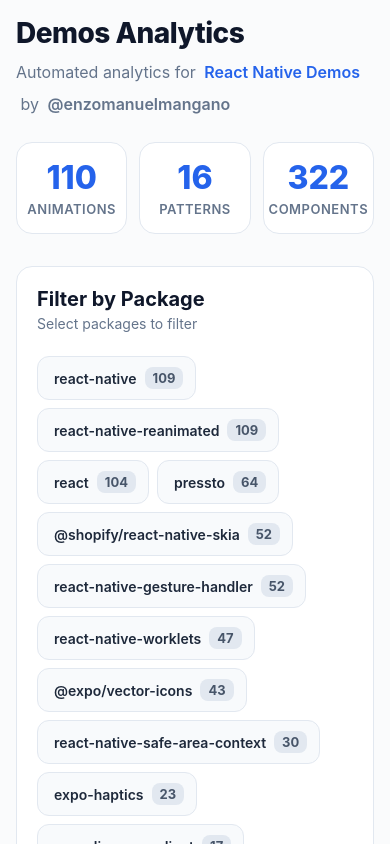
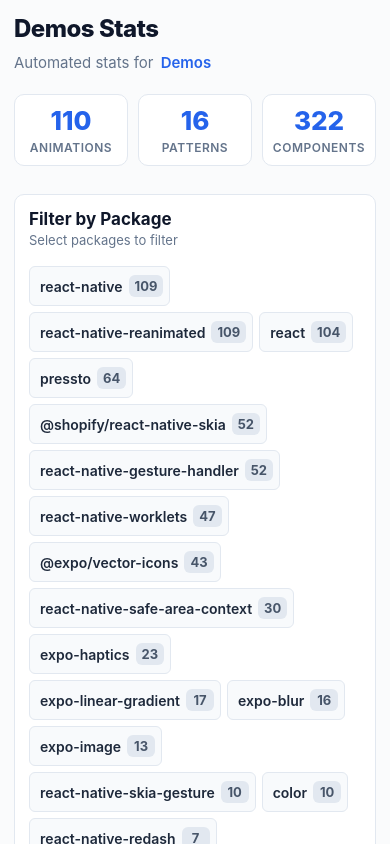
Before and after one commit to enzomanuelmangano/demos-stats, a React Native app: screen / in a window 390 px wide. Built offline with nearby package versions, Linux system fonts and the light colour scheme.

Commit message:
refactor: rename project from "demos-analytics" to "demos-stats"

```diff
--- a/app.json
+++ b/app.json
@@ -1,7 +1,7 @@
 {
   "expo": {
-    "name": "demos-analytics",
-    "slug": "demos-analytics",
+    "name": "demos-stats",
+    "slug": "demos-stats",
     "version": "1.0.0",
     "orientation": "portrait",
     "icon": "./assets/icon.png",
--- a/package.json
+++ b/package.json
@@ -1,5 +1,5 @@
 {
-  "name": "demos-analytics",
+  "name": "demos-stats",
   "version": "1.0.0",
   "main": "index.ts",
   "scripts": {
--- a/src/components/ProgressBarChart.tsx
+++ b/src/components/ProgressBarChart.tsx
@@ -102,38 +102,38 @@
   );
 }
 
-// Consistent spacing scale matching Dashboard
+// Consistent spacing scale matching Dashboard (scaled down)
 const SPACING = {
-  xs: 8,
-  sm: 12,
-  md: 16,
-  lg: 20,
-  xl: 24,
+  xs: 6,
+  sm: 10,
+  md: 14,
+  lg: 18,
+  xl: 22,
 };
 
 const styles = StyleSheet.create({
   container: {
     backgroundColor: '#ffffff',
-    borderRadius: SPACING.md,
-    padding: SPACING.xl,
+    borderRadius: SPACING.sm,
+    padding: SPACING.lg,
     borderWidth: 1,
     borderColor: '#e2e8f0',
   },
   containerMobile: {
-    padding: SPACING.md,
-    borderRadius: SPACING.sm,
+    padding: SPACING.sm,
+    borderRadius: SPACING.xs,
   },
   header: {
-    marginBottom: SPACING.lg,
+    marginBottom: SPACING.md,
   },
   title: {
-    fontSize: 17,
+    fontSize: 15,
     fontWeight: '700',
     color: '#0f172a',
     marginBottom: SPACING.xs / 2,
   },
   titleMobile: {
-    fontSize: 16,
+    fontSize: 14,
   },
   subtitle: {
     fontSize: 13,
@@ -141,10 +141,10 @@
     marginTop: SPACING.xs / 2,
   },
   list: {
-    gap: SPACING.md,
+    gap: SPACING.sm,
   },
   row: {
-    gap: SPACING.xs,
+    gap: SPACING.xs - 2,
   },
   rowTop: {
     flexDirection: 'row',
@@ -159,24 +159,24 @@
     marginRight: SPACING.sm,
   },
   rankBadge: {
-    width: 28,
-    height: 28,
-    borderRadius: SPACING.xs,
+    width: 24,
+    height: 24,
+    borderRadius: SPACING.xs - 2,
     alignItems: 'center',
     justifyContent: 'center',
   },
   rank: {
-    fontSize: 13,
+    fontSize: 12,
     fontWeight: '800',
   },
   label: {
-    fontSize: 14,
+    fontSize: 13,
     color: '#1e293b',
     fontWeight: '600',
     flex: 1,
   },
   labelMobile: {
-    fontSize: 13,
+    fontSize: 12,
   },
   stats: {
     flexDirection: 'row',
@@ -184,16 +184,16 @@
     gap: SPACING.xs / 2,
   },
   count: {
-    fontSize: 16,
+    fontSize: 15,
     color: '#0f172a',
     fontWeight: '800',
     fontFamily: 'monospace',
   },
   countMobile: {
-    fontSize: 15,
+    fontSize: 14,
   },
   percentage: {
-    fontSize: 12,
+    fontSize: 11,
     color: '#64748b',
     fontWeight: '600',
   },
--- a/src/screens/Dashboard.tsx
+++ b/src/screens/Dashboard.tsx
@@ -36,7 +36,13 @@
   return component;
 }
 
-type CategoryType = 'components' | 'functions' | 'packages' | 'hooks' | 'patterns' | 'techniques';
+type CategoryType =
+  | 'components'
+  | 'functions'
+  | 'packages'
+  | 'hooks'
+  | 'patterns'
+  | 'techniques';
 
 export function Dashboard() {
   const { stats, loading, error } = useAggregateStats();
@@ -47,7 +53,8 @@
   // Modal state
   const [modalVisible, setModalVisible] = useState(false);
   const [selectedItem, setSelectedItem] = useState<string>('');
-  const [selectedCategory, setSelectedCategory] = useState<CategoryType>('components');
+  const [selectedCategory, setSelectedCategory] =
+    useState<CategoryType>('components');
 
   const filteredAnimations = useMemo(() => {
     if (!stats) return [];
@@ -67,22 +74,33 @@
   // Calculate insights from filtered animations
   const insights = useMemo(() => {
     if (!stats) {
-      return { patterns: {}, techniques: {}, components: {}, hooks: {}, packages: {}, functions: {} };
+      return {
+        patterns: {},
+        techniques: {},
+        components: {},
+        hooks: {},
+        packages: {},
+        functions: {},
+      };
     }
 
     // If exactly one package is selected, show package-specific data IF available
-    const singlePackageFilter = selectedPackages.length === 1 ? selectedPackages[0] : null;
+    const singlePackageFilter =
+      selectedPackages.length === 1 ? selectedPackages[0] : null;
 
     // Check if this package has detailed tracking data
-    const hasPackageDetail = singlePackageFilter &&
-                             stats.components_by_package?.[singlePackageFilter] &&
-                             Object.keys(stats.components_by_package[singlePackageFilter]).length > 0;
+    const hasPackageDetail =
+      singlePackageFilter &&
+      stats.components_by_package?.[singlePackageFilter] &&
+      Object.keys(stats.components_by_package[singlePackageFilter]).length > 0;
 
     if (hasPackageDetail && singlePackageFilter) {
       // Get the package-specific items from the global stats
-      const packageComponents = stats.components_by_package[singlePackageFilter] || {};
+      const packageComponents =
+        stats.components_by_package[singlePackageFilter] || {};
       const packageHooks = stats.hooks_by_package[singlePackageFilter] || {};
-      const packageFunctions = stats.functions_by_package[singlePackageFilter] || {};
+      const packageFunctions =
+        stats.functions_by_package[singlePackageFilter] || {};
 
       // Now count only these items in the filtered animations
       const components: Record<string, number> = {};
@@ -92,15 +110,19 @@
       // Count occurrences in filtered animations only
       filteredAnimations.forEach((anim) => {
         // Use packages_detail from this specific animation to know which components are from which package
-        const animPackageDetail = (anim as any).packages_detail?.[singlePackageFilter];
+        const animPackageDetail = (anim as any).packages_detail?.[
+          singlePackageFilter
+        ];
 
         if (animPackageDetail) {
           // Count components FROM this package in this specific animation
           // If components array is empty, use imports
           const uniqueComponents = new Set<string>();
-          const componentsList = (animPackageDetail.components && animPackageDetail.components.length > 0)
-            ? animPackageDetail.components
-            : (animPackageDetail.imports || []);
+          const componentsList =
+            animPackageDetail.components &&
+            animPackageDetail.components.length > 0
+              ? animPackageDetail.components
+              : animPackageDetail.imports || [];
 
           if (componentsList.length > 0) {
             componentsList.forEach((component: string) => {
@@ -112,12 +134,27 @@
           // Also check for Touchable.* and Animated.* wrapped versions in global components
           // For Skia specifically, check if global components has Touchable.Canvas, Touchable.Circle, etc.
           if (singlePackageFilter === '@shopify/react-native-skia') {
-            const skiaComponents = ['Canvas', 'Circle', 'Group', 'Path', 'Rect', 'Image', 'Text', 'Blur'];
+            const skiaComponents = [
+              'Canvas',
+              'Circle',
+              'Group',
+              'Path',
+              'Rect',
+              'Image',
+              'Text',
+              'Blur',
+            ];
             anim.components.forEach((comp: string) => {
-              if (comp.startsWith('Touchable.') || comp.startsWith('Animated.')) {
+              if (
+                comp.startsWith('Touchable.') ||
+                comp.startsWith('Animated.')
+              ) {
                 const normalized = normalizeComponentName(comp);
                 // Only add if it's a known Skia component and not already counted
-                if (skiaComponents.includes(normalized) && !uniqueComponents.has(normalized)) {
+                if (
+                  skiaComponents.includes(normalized) &&
+                  !uniqueComponents.has(normalized)
+                ) {
                   uniqueComponents.add(normalized);
                 }
               }
@@ -225,7 +262,11 @@
     return { patterns, techniques, components, hooks, packages, functions };
   }, [filteredAnimations, selectedPackages, stats]);
 
-  const toggleFilter = (list: string[], item: string, setter: (items: string[]) => void) => {
+  const toggleFilter = (
+    list: string[],
+    item: string,
+    setter: (items: string[]) => void
+  ) => {
     if (list.includes(item)) {
       setter(list.filter((i) => i !== item));
     } else {
@@ -316,72 +357,85 @@
   }
 
   return (
-    <ScrollView style={styles.container} contentContainerStyle={[styles.content, isMobile && styles.contentMobile]}>
+    <ScrollView
+      style={styles.container}
+      contentContainerStyle={[styles.content, isMobile && styles.contentMobile]}
+    >
       {/* Header */}
       <View style={[styles.header, isMobile && styles.headerMobile]}>
-        <Text style={[styles.headerTitle, isMobile && styles.headerTitleMobile]}>
-          Demos Analytics
+        <Text
+          style={[styles.headerTitle, isMobile && styles.headerTitleMobile]}
+        >
+          Demos Stats
         </Text>
         <View style={styles.headerSubtitleContainer}>
-          <Text style={styles.headerSubtitle}>
-            Automated analytics for{' '}
-          </Text>
+          <Text style={styles.headerSubtitle}>Automated stats for </Text>
           <TouchableOpacity
             onPress={() => {
               if (typeof window !== 'undefined') {
-                window.open('https://github.com/enzomanuelmangano/demos', '_blank');
+                window.open(
+                  'https://github.com/enzomanuelmangano/demos',
+                  '_blank'
+                );
               }
             }}
             style={styles.demoLink}
           >
-            <Text style={styles.demoLinkText}>React Native Demos</Text>
-          </TouchableOpacity>
-          <Text style={styles.headerSubtitle}> by </Text>
-          <TouchableOpacity
-            onPress={() => {
-              if (typeof window !== 'undefined') {
-                window.open('https://github.com/enzomanuelmangano', '_blank');
-              }
-            }}
-            style={styles.authorLink}
-          >
-            <Text style={styles.authorLinkText}>@enzomanuelmangano</Text>
+            <Text style={styles.demoLinkText}>Demos</Text>
           </TouchableOpacity>
         </View>
 
-        <View style={[styles.statsOverview, isMobile && styles.statsOverviewMobile]}>
+        <View
+          style={[styles.statsOverview, isMobile && styles.statsOverviewMobile]}
+        >
           <View style={[styles.statCard, isMobile && styles.statCardMobile]}>
             <Text style={styles.statValue}>{filteredAnimations.length}</Text>
             <Text style={styles.statLabel}>Animations</Text>
           </View>
           <View style={[styles.statCard, isMobile && styles.statCardMobile]}>
-            <Text style={styles.statValue}>{Object.keys(insights.patterns).length}</Text>
+            <Text style={styles.statValue}>
+              {Object.keys(insights.patterns).length}
+            </Text>
             <Text style={styles.statLabel}>Patterns</Text>
           </View>
           <View style={[styles.statCard, isMobile && styles.statCardMobile]}>
-            <Text style={styles.statValue}>{Object.keys(insights.components).length}</Text>
+            <Text style={styles.statValue}>
+              {Object.keys(insights.components).length}
+            </Text>
             <Text style={styles.statLabel}>Components</Text>
           </View>
         </View>
       </View>
 
       {/* Filters */}
-      <View style={[styles.filterSection, isMobile && styles.filterSectionMobile]}>
+      <View
+        style={[styles.filterSection, isMobile && styles.filterSectionMobile]}
+      >
         <View style={styles.filterHeader}>
           <View>
             <Text style={styles.filterHeaderTitle}>Filter by Package</Text>
             <Text style={styles.filterHeaderSubtitle}>
-              {totalActiveFilters === 0 ? 'Select packages to filter' : `${totalActiveFilters} selected`}
+              {totalActiveFilters === 0
+                ? 'Select packages to filter'
+                : `${totalActiveFilters} selected`}
             </Text>
           </View>
           {totalActiveFilters > 0 && (
-            <TouchableOpacity onPress={clearAllFilters} style={styles.clearButton}>
+            <TouchableOpacity
+              onPress={clearAllFilters}
+              style={styles.clearButton}
+            >
               <Text style={styles.clearButtonText}>Clear all</Text>
             </TouchableOpacity>
           )}
         </View>
 
-        <View style={[styles.filterChipsWrapper, isMobile && styles.filterChipsWrapperMobile]}>
+        <View
+          style={[
+            styles.filterChipsWrapper,
+            isMobile && styles.filterChipsWrapperMobile,
+          ]}
+        >
           {Object.entries(stats.packages)
             .sort((a, b) => b[1] - a[1])
             .map(([pkg, count]) => {
@@ -390,13 +444,30 @@
                 <TouchableOpacity
                   key={pkg}
                   style={[styles.chip, isSelected && styles.chipSelected]}
-                  onPress={() => toggleFilter(selectedPackages, pkg, setSelectedPackages)}
+                  onPress={() =>
+                    toggleFilter(selectedPackages, pkg, setSelectedPackages)
+                  }
                 >
-                  <Text style={[styles.chipText, isSelected && styles.chipTextSelected]}>
+                  <Text
+                    style={[
+                      styles.chipText,
+                      isSelected && styles.chipTextSelected,
+                    ]}
+                  >
                     {pkg}
                   </Text>
-                  <View style={[styles.chipBadge, isSelected && styles.chipBadgeSelected]}>
-                    <Text style={[styles.chipCount, isSelected && styles.chipCountSelected]}>
+                  <View
+                    style={[
+                      styles.chipBadge,
+                      isSelected && styles.chipBadgeSelected,
+                    ]}
+                  >
+                    <Text
+                      style={[
+                        styles.chipCount,
+                        isSelected && styles.chipCountSelected,
+                      ]}
+                    >
                       {count}
                     </Text>
                   </View>
@@ -408,9 +479,16 @@
 
       {/* Insights */}
       <View style={styles.insightsSection}>
-        <View style={[styles.sectionHeader, isMobile && styles.sectionHeaderMobile]}>
+        <View
+          style={[styles.sectionHeader, isMobile && styles.sectionHeaderMobile]}
+        >
           <View>
-            <Text style={[styles.sectionTitle, isMobile && styles.sectionTitleMobile]}>
+            <Text
+              style={[
+                styles.sectionTitle,
+                isMobile && styles.sectionTitleMobile,
+              ]}
+            >
               Analysis Results
             </Text>
             <Text style={styles.sectionSubtitle}>
@@ -499,16 +577,16 @@
   );
 }
 
-// Consistent spacing scale: 8, 12, 16, 20, 24, 32, 40, 48
+// Consistent spacing scale (scaled down for compact UI)
 const SPACING = {
-  xs: 8,
-  sm: 12,
-  md: 16,
-  lg: 20,
-  xl: 24,
-  xxl: 32,
-  xxxl: 40,
-  huge: 48,
+  xs: 6,
+  sm: 10,
+  md: 14,
+  lg: 18,
+  xl: 22,
+  xxl: 28,
+  xxxl: 36,
+  huge: 44,
 };
 
 const styles = StyleSheet.create({
@@ -518,12 +596,13 @@
   },
   content: {
     padding: SPACING.xxl,
-    maxWidth: 1200,
+    maxWidth: 960,
     alignSelf: 'center',
     width: '100%',
   },
   contentMobile: {
     padding: SPACING.md,
+    maxWidth: '100%',
   },
   center: {
     flex: 1,
@@ -558,47 +637,47 @@
     marginBottom: SPACING.xxl,
   },
   headerTitle: {
-    fontSize: 42,
+    fontSize: 32,
     fontWeight: '800',
     color: '#0f172a',
     marginBottom: SPACING.xs,
-    letterSpacing: -1.5,
-    lineHeight: 48,
+    letterSpacing: -1,
+    lineHeight: 38,
   },
   headerTitleMobile: {
-    fontSize: 28,
-    lineHeight: 34,
+    fontSize: 24,
+    lineHeight: 30,
     letterSpacing: -0.5,
   },
   headerSubtitleContainer: {
     flexDirection: 'row',
     flexWrap: 'wrap',
     alignItems: 'center',
-    marginBottom: SPACING.xl,
+    marginBottom: SPACING.lg,
     gap: SPACING.xs / 2,
   },
   headerSubtitle: {
-    fontSize: 16,
+    fontSize: 15,
     color: '#64748b',
-    lineHeight: 24,
+    lineHeight: 22,
   },
   demoLink: {
     paddingVertical: 2,
   },
   demoLinkText: {
-    fontSize: 16,
+    fontSize: 15,
     color: '#2563eb',
     fontWeight: '600',
-    lineHeight: 24,
+    lineHeight: 22,
   },
   authorLink: {
     paddingVertical: 2,
   },
   authorLinkText: {
-    fontSize: 16,
+    fontSize: 15,
     color: '#64748b',
     fontWeight: '600',
-    lineHeight: 24,
+    lineHeight: 22,
   },
   statsOverview: {
     flexDirection: 'row',
@@ -610,26 +689,26 @@
   statCard: {
     flex: 1,
     backgroundColor: '#ffffff',
-    paddingVertical: SPACING.lg,
-    paddingHorizontal: SPACING.md,
-    borderRadius: SPACING.md,
+    paddingVertical: SPACING.md,
+    paddingHorizontal: SPACING.sm,
+    borderRadius: SPACING.sm,
     alignItems: 'center',
     borderWidth: 1,
     borderColor: '#e2e8f0',
   },
   statCardMobile: {
-    paddingVertical: SPACING.md,
-    paddingHorizontal: SPACING.sm,
+    paddingVertical: SPACING.sm,
+    paddingHorizontal: SPACING.xs,
   },
   statValue: {
-    fontSize: 32,
+    fontSize: 26,
     fontWeight: '800',
     color: '#2563eb',
     marginBottom: SPACING.xs / 2,
-    lineHeight: 38,
+    lineHeight: 32,
   },
   statLabel: {
-    fontSize: 13,
+    fontSize: 12,
     color: '#64748b',
     fontWeight: '600',
     textTransform: 'uppercase',
@@ -638,31 +717,31 @@
 
   // Filters
   filterSection: {
-    marginBottom: SPACING.xxxl,
+    marginBottom: SPACING.xxl,
     backgroundColor: '#ffffff',
-    borderRadius: SPACING.lg,
-    padding: SPACING.xl,
+    borderRadius: SPACING.md,
+    padding: SPACING.lg,
     borderWidth: 1,
     borderColor: '#e2e8f0',
   },
   filterSectionMobile: {
-    padding: SPACING.lg,
-    borderRadius: SPACING.md,
+    padding: SPACING.md,
+    borderRadius: SPACING.sm,
   },
   filterHeader: {
     flexDirection: 'row',
     justifyContent: 'space-between',
     alignItems: 'flex-start',
-    marginBottom: SPACING.xl,
+    marginBottom: SPACING.lg,
   },
   filterHeaderTitle: {
-    fontSize: 20,
+    fontSize: 17,
     fontWeight: '700',
     color: '#0f172a',
     marginBottom: SPACING.xs / 2,
   },
   filterHeaderSubtitle: {
-    fontSize: 14,
+    fontSize: 13,
     color: '#64748b',
   },
   clearButton: {
@@ -689,10 +768,10 @@
     alignItems: 'center',
     gap: SPACING.xs,
     backgroundColor: '#f8fafc',
-    paddingLeft: SPACING.md,
-    paddingRight: SPACING.sm,
-    paddingVertical: 10,
-    borderRadius: SPACING.sm,
+    paddingLeft: SPACING.sm,
+    paddingRight: SPACING.xs,
+    paddingVertical: 8,
+    borderRadius: SPACING.xs,
     borderWidth: 1.5,
     borderColor: '#e2e8f0',
   },
@@ -744,16 +823,16 @@
     marginBottom: SPACING.xl,
   },
   sectionTitle: {
-    fontSize: 28,
+    fontSize: 22,
     fontWeight: '800',
     color: '#0f172a',
     marginBottom: SPACING.xs / 2,
   },
   sectionTitleMobile: {
-    fontSize: 22,
+    fontSize: 19,
   },
   sectionSubtitle: {
-    fontSize: 15,
+    fontSize: 14,
     color: '#64748b',
   },
   matchedBadge: {
@@ -761,19 +840,19 @@
     alignItems: 'center',
     gap: SPACING.xs,
     backgroundColor: '#eff6ff',
-    paddingHorizontal: SPACING.lg,
-    paddingVertical: SPACING.sm,
-    borderRadius: 14,
+    paddingHorizontal: SPACING.md,
+    paddingVertical: SPACING.xs,
+    borderRadius: SPACING.xs,
     borderWidth: 1,
     borderColor: '#bfdbfe',
   },
   matchedCount: {
-    fontSize: 24,
+    fontSize: 20,
     fontWeight: '800',
     color: '#2563eb',
   },
   matchedLabel: {
-    fontSize: 13,
+    fontSize: 12,
     color: '#3b82f6',
     fontWeight: '600',
     textTransform: 'uppercase',
```
Also changed, not shown: 1 other file (tests, documents, lock files or other folders).
